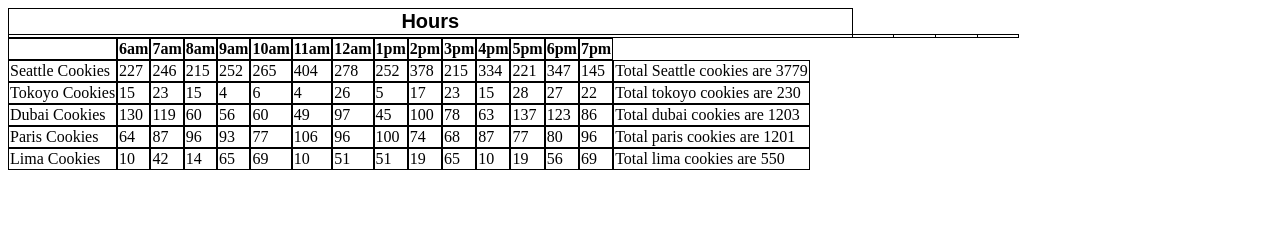
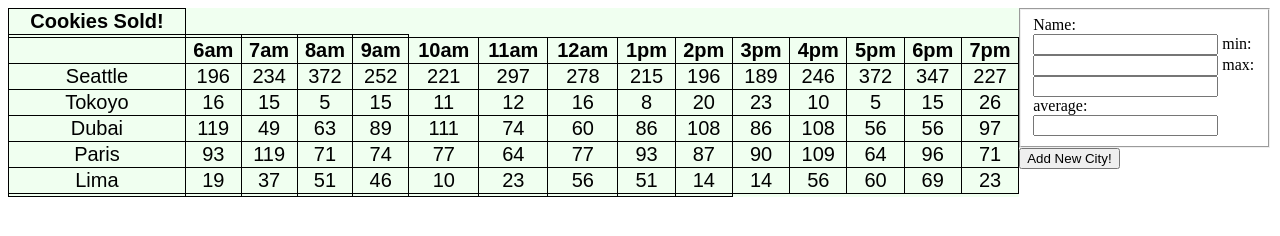
Before and after one commit to SplinterCel3000/cookie-stand, a plain HTML site: page sales.html in a window 1280 px wide. Drawn offline with Linux system fonts and the light colour scheme.

Commit message:
day 8 final

```diff
--- a/app.js
+++ b/app.js
@@ -1,7 +1,7 @@
 'use strict';
 // Math.random() *(max - min)+min
 
-var hours = [ '','6am    ', '7am   ', '8am   ', '9am   ', '10am   ', '11am   ', '12am   ', '1pm   ', '2pm   ', '3pm   ', '4pm   ', '5pm   ', '6pm   ', '7pm   ',]
+var hours = [ '','6am', '7am', '8am', '9am', '10am', '11am', '12am', '1pm', '2pm', '3pm', '4pm', '5pm', '6pm', '7pm',]
 
 function Store(name, min, max, averageCookies, cookiesperhour) {
     this.name = name;
@@ -12,12 +12,45 @@ function Store(name, min, max, averageCookies, cookiesperhour) {
 
     this.render = function() {
         var tr = document.createElement('tr');
+        var nameTd = document.createElement('td');
+        nameTd.textContent = this.name;
+        tr.append(nameTd);
         for(var data =0; data < this.cookiesperhour.length; data++){
         var td = document.createElement('td');
+
         td.textContent = this.cookiesperhour[data];
+
         tr.append(td);
+
         }
-        CookieData.append(tr);
+        tabledata.append(tr);
+        }
+
+
+    this.math = function(){
+
+            var customeramounts = function(min, max) {
+                min = Math.ceil(min);
+                max = Math.floor(max);
+                return Math.floor(Math.random() * (max - min)) + min;
+}
+            var sum = 0;
+            for(var index = 0; index < hours.length - 1; index++){
+               var customers = customeramounts(min, max)
+            //    console.log(customers);
+
+
+               var randomCookie = Math.ceil(customers * this.averageCookies);
+            //    console.log(randomCookie);
+
+               this.cookiesperhour.push(` ${randomCookie}`);
+
+               sum += randomCookie;
+
+
+
+            }
+            cookiesperhour.push(`Total cookies are ${sum} `);
         }
     }
 
@@ -28,224 +61,270 @@ function Store(name, min, max, averageCookies, cookiesperhour) {
             th.textContent = hours[time];
             tr.append(th);
         }
-        CookieData.append(tr);
+        tabledata.append(tr);
    }
 
 renderhours();
 
 
 
-var seattle = new Store('Seattle', 23, 65, 6.3, ['Seattle Cookies']);
-var tokoyo = new Store('Tokoyo', 3, 24, 1.2, ['Tokoyo Cookies']);
-var dubai = new Store('Dubai', 11, 38, 3.7, ['Dubai Cookies ']);
-var paris = new Store('Paris', 20, 38, 3.2, ['Paris Cookies']);
-var lima = new Store('Lima', 2, 16, 4.6, ['Lima Cookies']);
+var seattle = new Store('Seattle', 23, 65, 6.3, []);
+var tokoyo = new Store('Tokoyo', 3, 24, 1.2, []);
+var dubai = new Store('Dubai', 11, 38, 3.7, []);
+var paris = new Store('Paris', 20, 38, 3.2, []);
+var lima = new Store('Lima', 2, 16, 4.6, []);
 var stores = [seattle, tokoyo, dubai, paris, lima];
 
-//console.log(seattle);
 
-var customeramounts = function(min, max) {
-        min = Math.ceil(min);
-        max = Math.floor(max);
-        return Math.floor(Math.random() * (max - min)) + min;
-    }
+function renderstores(){
+    var storeCreate = document.createElement('tr');
+    for(var storeIndex = 0; storeIndex < stores.length; storeIndex++){
+        var currentStore = document.createElement('td');
+        var makeStore = document.createElement('td');
 
+        stores[storeIndex].cookiesperhour = [];
+        stores[storeIndex].math();
+        stores[storeIndex].render();
+        storeCreate.append(currentStore, makeStore);
 
-var sum = 0;
- for(var seattleIndex = 0; seattleIndex < hours.length - 1; seattleIndex++){
-    var seattleCustomers = customeramounts(seattle.min, seattle.max)
-    //console.log(seattleCustomers);
-
-
-    var randomCookie = Math.ceil(seattleCustomers * seattle.averageCookies);
-    //console.log(randomCookie);
-
-    seattle.cookiesperhour.push(` ${randomCookie}`);
-
-    sum += randomCookie;
-
- }
-seattle.cookiesperhour.push(`Total Seattle cookies are ${sum} `);
- //console.log(seattle.cookiesperhour);
-
-var seattleCookies = seattle.cookiesperhour;
- console.log(seattleCookies);
-
-
- var seattlerow = document.getElementById('seattlerow');
- //renderhours(seattlerow);
-
-// var seattlerow = document.getElementById('seattlerow');
-for(var listIndex = 0; listIndex < seattle.length; listIndex++){
-    var currentcity = seattle[listIndex];
-
-    //currentcity.render('seattlerow');
+}
+    tabledata.append(storeCreate);
+}
+renderstores();
+// seattle.math();
+// // console.log(seattle);
+// // console.log(seattle);
+// seattle.render();
+// tokoyo.math();
+// tokoyo.render();
+// dubai.math();
+// dubai.render();
+// paris.math();
+// paris.render();
+// lima.math();
+// lima.render();
 
 
 
-     var seattleHoursRow = document.createElement('td');
-     seattleHoursRow.textContent = seattleCookies[listIndex];
-   seattlerow.append(seattleHoursRow);
- }
- seattle.render();
+ function cleanAndRender(){
+    event.preventDefault();
 
-
- var sum = 0;
- for(var tokoyoIndex = 0; tokoyoIndex < hours.length - 1; tokoyoIndex++){
-    var tokoyoCustomers = customeramounts(tokoyo.min, tokoyo.max)
-    //console.log(tokoyoCustomers);
-
-
-    var randomCookie = Math.ceil(tokoyoCustomers * tokoyo.averageCookies);
-    //console.log(randomCookie);
-
-    tokoyo.cookiesperhour.push(` ${randomCookie}`);
-
-    sum += randomCookie;
-
- }
-
- tokoyo.cookiesperhour.push(`Total tokoyo cookies are ${sum} `);
- //console.log(tokoyo.cookiesperhour);
-
-var tokoyoCookies = tokoyo.cookiesperhour;
- console.log(tokoyoCookies);
-
-
- var tokoyorow = document.getElementById('tokoyorow');
- //renderhours(tokoyorow);
-
-// var tokoyorow = document.getElementById('tokoyorow');
-for(var listIndex = 0; listIndex < tokoyo.length; listIndex++){
-    var currentcity = tokoyo[listIndex];
-
-    //currentcity.render('tokoyorow');
+     var tableRef = document.getElementById('tabledata');
+     event.preventDefault();
+    tableRef.innerHTML = "";
+    event.preventDefault();
+    renderstores()
+//     renderhours();
+//     // for(var storeIndex = 0; storeIndex < stores.length; storeIndex++){
+//     //     var currentStore1 = stores[storeIndex];
 
 
 
-     var tokoyoHoursRow = document.createElement('td');
-     tokoyoHoursRow.textContent = tokoyoCookies[listIndex];
-   tokoyorow.append(tokoyoHoursRow);
- }
- tokoyo.render();
 
+//     //}
 
- var sum = 0;
- for(var dubaiIndex = 0; dubaiIndex < hours.length - 1; dubaiIndex++){
-    var dubaiCustomers = customeramounts(dubai.min, dubai.max)
-    //console.log(dubaiCustomers);
-
-
-    var randomCookie = Math.ceil(dubaiCustomers * dubai.averageCookies);
-    //console.log(randomCookie);
-
-    dubai.cookiesperhour.push(` ${randomCookie}`);
-
-    sum += randomCookie;
 
  }
 
 
- dubai.cookiesperhour.push(`Total dubai cookies are ${sum} `);
- //console.log(dubai.cookiesperhour);
 
-var dubaiCookies = dubai.cookiesperhour;
- console.log(dubaiCookies);
+var form = document.getElementById('cookieform');
 
+form.addEventListener('submit', function(event){
+    event.preventDefault();
+    var newStore = new Store(event.target.name.value, event.target.min.value, event.target.max.value, event.target.average.value,[]);
+    stores.push(newStore);
+    cleanAndRender();
 
- var dubairow = document.getElementById('dubairow');
- //renderhours(dubairow);
+});
 
-// var dubairow = document.getElementById('dubairow');
-for(var listIndex = 0; listIndex < dubai.length; listIndex++){
-    var currentcity = dubai[listIndex];
+// cleanAndRender();
+// function timeTotals(){
+//     for(var cookieIndex = 0; cookieIndex < stores[0].averageCookies.lenght; cookieIndex++){
+//         var total = 0;
+//         for(var storeIndex = 0; storeIndex < storeIndex.lenght; storeIndex++) {
+//             total += stores[storeIndex].averageCookies[cookieIndex];
+//         }
+//         console.log(`total ${total}`);
+//     }
+// }
 
-    //currentcity.render('dubairow');
+// timeTotals();
+
+//  var seattlerow = document.getElementById('tabledata');
+//  //renderhours(seattlerow);
+
+// // var seattlerow = document.getElementById('seattlerow');
+// for(var listIndex = 0; listIndex < seattle.length; listIndex++){
+//     var currentcity = seattle[listIndex];
+
+//     //currentcity.render('seattlerow');
 
 
 
-     var dubaiHoursRow = document.createElement('td');
-     dubaiHoursRow.textContent = dubaiCookies[listIndex];
-   dubairow.append(dubaiHoursRow);
- }
- dubai.render();
-
- var sum = 0;
- for(var parisIndex = 0; parisIndex < hours.length - 1; parisIndex++){
-    var parisCustomers = customeramounts(paris.min, paris.max)
-    //console.log(parisCustomers);
-
-
-    var randomCookie = Math.ceil(parisCustomers * paris.averageCookies);
-    //console.log(randomCookie);
-
-    paris.cookiesperhour.push(` ${randomCookie}`);
-
-    sum += randomCookie;
-
- }
-
-
- paris.cookiesperhour.push(`Total paris cookies are ${sum} `);
- //console.log(paris.cookiesperhour);
-
-var parisCookies = paris.cookiesperhour;
- console.log(parisCookies);
-
-
- var parisrow = document.getElementById('parisrow');
- //renderhours(parisrow);
-
-// var parisrow = document.getElementById('parisrow');
-for(var listIndex = 0; listIndex < paris.length; listIndex++){
-    var currentcity = paris[listIndex];
-
-    //currentcity.render('parisrow');
+//      var seattleHoursRow = document.createElement('td');
+//      seattleHoursRow.textContent = seattleCookies[listIndex];
+//    seattlerow.append(seattleHoursRow);
+//  }
 
 
 
-     var parisHoursRow = document.createElement('td');
-     parisHoursRow.textContent = parisCookies[listIndex];
-   parisrow.append(parisHoursRow);
- }
- paris.render();
-
- var sum = 0;
- for(var limaIndex = 0; limaIndex < hours.length - 1; limaIndex++){
-    var limaCustomers = customeramounts(lima.min, lima.max)
-    //console.log(limaCustomers);
+//  var sum = 0;
+//  for(var tokoyoIndex = 0; tokoyoIndex < hours.length - 1; tokoyoIndex++){
+//     var tokoyoCustomers = customeramounts(tokoyo.min, tokoyo.max)
+//     //console.log(tokoyoCustomers);
 
 
-    var randomCookie = Math.ceil(limaCustomers * lima.averageCookies);
-    //console.log(randomCookie);
+//     var randomCookie = Math.ceil(tokoyoCustomers * tokoyo.averageCookies);
+//     //console.log(randomCookie);
 
-    lima.cookiesperhour.push(` ${randomCookie}`);
+//     tokoyo.cookiesperhour.push(` ${randomCookie}`);
 
-    sum += randomCookie;
+//     sum += randomCookie;
 
- }
+//  }
+
+//  tokoyo.cookiesperhour.push(`Total tokoyo cookies are ${sum} `);
+//  //console.log(tokoyo.cookiesperhour);
+
+// var tokoyoCookies = tokoyo.cookiesperhour;
+//  console.log(tokoyoCookies);
 
 
- lima.cookiesperhour.push(`Total lima cookies are ${sum} `);
- //console.log(lima.cookiesperhour);
+//  var tokoyorow = document.getElementById('tabledata');
+//  //renderhours(tokoyorow);
 
-var limaCookies = lima.cookiesperhour;
- console.log(limaCookies);
+// // var tokoyorow = document.getElementById('tokoyorow');
+// for(var listIndex = 0; listIndex < tokoyo.length; listIndex++){
+//     var currentcity = tokoyo[listIndex];
 
-
- var limarow = document.getElementById('limarow');
- //renderhours(limarow);
-
-// var limarow = document.getElementById('limarow');
-for(var listIndex = 0; listIndex < lima.length; listIndex++){
-    var currentcity = lima[listIndex];
-
-    //currentcity.render('limarow');
+//     //currentcity.render('tokoyorow');
 
 
 
-     var limaHoursRow = document.createElement('td');
-     limaHoursRow.textContent = limaCookies[listIndex];
-   limarow.append(limaHoursRow);
- }
- lima.render();
+//      var tokoyoHoursRow = document.createElement('td');
+//      tokoyoHoursRow.textContent = tokoyoCookies[listIndex];
+//    tokoyorow.append(tokoyoHoursRow);
+//  }
+//  tokoyo.render();
+
+
+//  var sum = 0;
+//  for(var dubaiIndex = 0; dubaiIndex < hours.length - 1; dubaiIndex++){
+//     var dubaiCustomers = customeramounts(dubai.min, dubai.max)
+//     //console.log(dubaiCustomers);
+
+
+//     var randomCookie = Math.ceil(dubaiCustomers * dubai.averageCookies);
+//     //console.log(randomCookie);
+
+//     dubai.cookiesperhour.push(` ${randomCookie}`);
+
+//     sum += randomCookie;
+
+//  }
+
+
+//  dubai.cookiesperhour.push(`Total dubai cookies are ${sum} `);
+//  //console.log(dubai.cookiesperhour);
+
+// var dubaiCookies = dubai.cookiesperhour;
+//  console.log(dubaiCookies);
+
+
+//  var dubairow = document.getElementById('tabledata');
+//  //renderhours(dubairow);
+
+// // var dubairow = document.getElementById('dubairow');
+// for(var listIndex = 0; listIndex < dubai.length; listIndex++){
+//     var currentcity = dubai[listIndex];
+
+//     //currentcity.render('dubairow');
+
+
+
+//      var dubaiHoursRow = document.createElement('td');
+//      dubaiHoursRow.textContent = dubaiCookies[listIndex];
+//    dubairow.append(dubaiHoursRow);
+//  }
+//  dubai.render();
+
+//  var sum = 0;
+//  for(var parisIndex = 0; parisIndex < hours.length - 1; parisIndex++){
+//     var parisCustomers = customeramounts(paris.min, paris.max)
+//     //console.log(parisCustomers);
+
+
+//     var randomCookie = Math.ceil(parisCustomers * paris.averageCookies);
+//     //console.log(randomCookie);
+
+//     paris.cookiesperhour.push(` ${randomCookie}`);
+
+//     sum += randomCookie;
+
+//  }
+
+
+//  paris.cookiesperhour.push(`Total paris cookies are ${sum} `);
+//  //console.log(paris.cookiesperhour);
+
+// var parisCookies = paris.cookiesperhour;
+//  console.log(parisCookies);
+
+
+//  var parisrow = document.getElementById('tabledata');
+//  //renderhours(parisrow);
+
+// // var parisrow = document.getElementById('parisrow');
+// for(var listIndex = 0; listIndex < paris.length; listIndex++){
+//     var currentcity = paris[listIndex];
+
+//     //currentcity.render('parisrow');
+
+
+
+//      var parisHoursRow = document.createElement('td');
+//      parisHoursRow.textContent = parisCookies[listIndex];
+//    parisrow.append(parisHoursRow);
+//  }
+//  paris.render();
+
+//  var sum = 0;
+//  for(var limaIndex = 0; limaIndex < hours.length - 1; limaIndex++){
+//     var limaCustomers = customeramounts(lima.min, lima.max)
+//     //console.log(limaCustomers);
+
+
+//     var randomCookie = Math.ceil(limaCustomers * lima.averageCookies);
+//     //console.log(randomCookie);
+
+//     lima.cookiesperhour.push(` ${randomCookie}`);
+
+//     sum += randomCookie;
+
+//  }
+
+
+//  lima.cookiesperhour.push(`Total lima cookies are ${sum} `);
+//  //console.log(lima.cookiesperhour);
+
+// var limaCookies = lima.cookiesperhour;
+//  console.log(limaCookies);
+
+
+//  var limarow = document.getElementById('tabledata');
+//  //renderhours(limarow);
+
+// // var limarow = document.getElementById('limarow');
+// for(var listIndex = 0; listIndex < lima.length; listIndex++){
+//     var currentcity = lima[listIndex];
+
+//     //currentcity.render('limarow');
+
+
+
+//      var limaHoursRow = document.createElement('td');
+//      limaHoursRow.textContent = limaCookies[listIndex];
+//    limarow.append(limaHoursRow);
+//  }
+//  lima.render();
--- a/sales.html
+++ b/sales.html
@@ -3,19 +3,32 @@
         <title>Salmon Cookies</title>
         <link rel="stylesheet" type= "text/css" href="./style.css" />
         <body>
-            <div id="CookieData">
-                <table>
-                        <th id="hoursdata"> Hours
-                            </th>
+            <div>
+                <table id="tabledata">
+                        <th> Cookies Sold! </th>
                             <tr>
-                            <td id = "seattlerow" ></td>
-                            <td id = "tokoyorow"></td>
-                            <td id = "dubairow"></td>
-                            <td id = "parisrow"></td>
-                            <td id = "limarow"></td>
+                            <td></td>
+                            <td></td>
+                            <td></td>
+                            <td></td>
+                            <td></td>
                             </tr>
-                </table>
+                        </table>
 
+
+            <form id="cookieform">
+                <fieldset>
+                    <label for="name">Name: </label>
+                    <input name="name" type="text"/>
+                    <label for="min"> min: </label>
+                    <input name="min" type="number"/>
+                    <label for="max"> max: </label>
+                    <input name="max" type="number"/>
+                    <label for="average"> average: </label>
+                    <input name="average" type="number"/>
+                </fieldset>
+                <button type="submit"> Add New City! </button>
+            </form>
 
 
 
--- a/style.css
+++ b/style.css
@@ -1,20 +1,26 @@
-table {
+   table {
+    background: honeydew;
     margin-top: 0px;
     font-size: 20px;
     font-family: sans-serif;
     float: left;
-    border: 12px honeydew;
+
     width: 80%;
-    text-align: center;
+
     border-collapse: collapse;
 
-
+    text-align: center;
 }
 
-th{
+   th{
     border: solid 1px;
+    font-size: 20px;
+
+
+    font-family: sans-serif;
 }
 
 td{
     border: solid 1px;
+
 }
```
